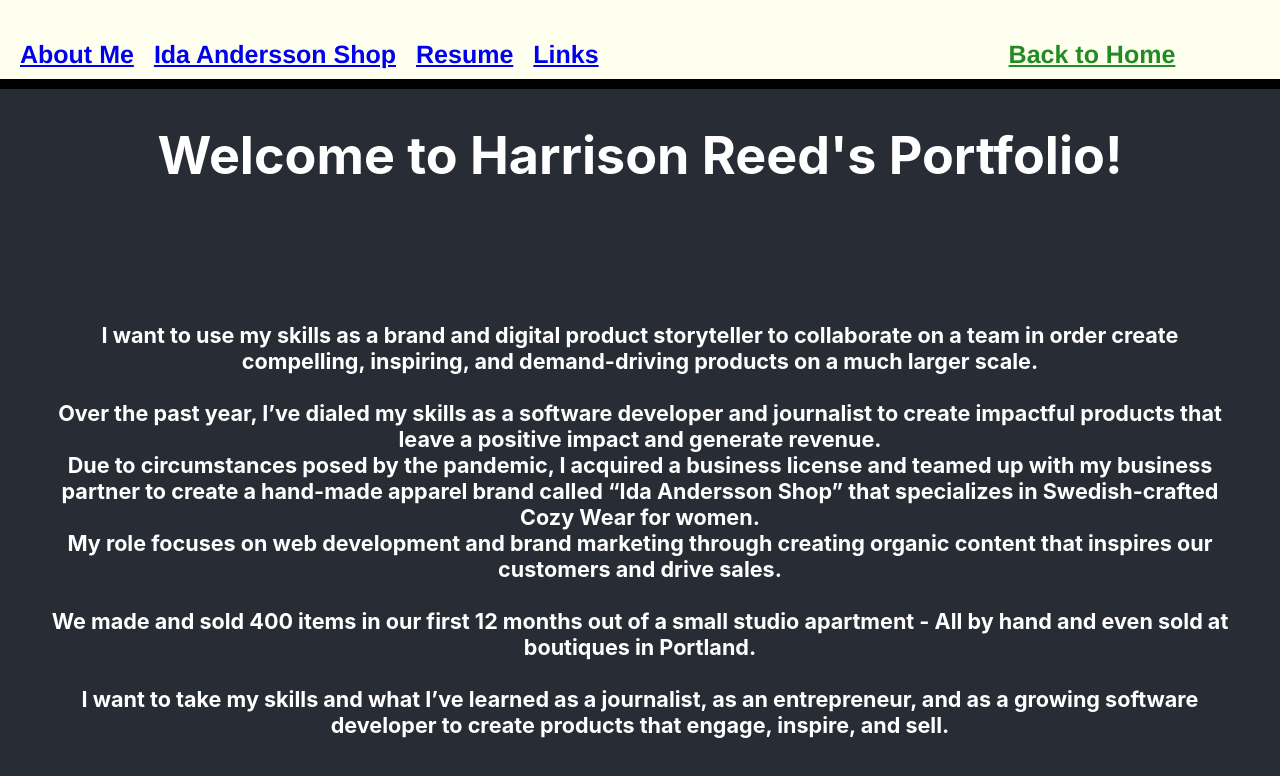
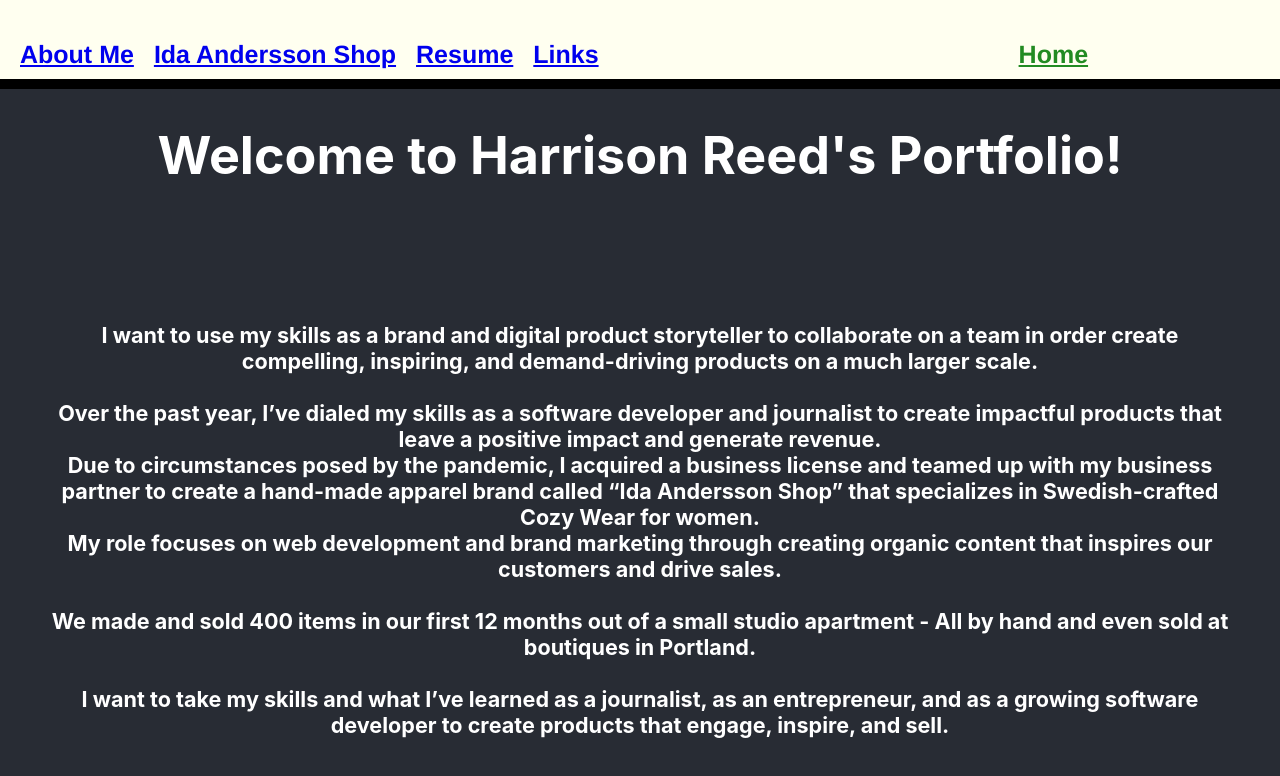
Before and after one commit to HGreedo/nuReactPortfolio, a React (Create React App) app: page / in a window 1280 px wide. Shown: the top 776 px of the page. Built offline with nearby package versions, Linux system fonts and the light colour scheme.

Commit message:
commit on 'main'

```diff
--- a/src/components/Nav.js
+++ b/src/components/Nav.js
@@ -9,7 +9,7 @@ const Nav = () => {
     <Link className="navbarData" to="/pages/IdaShop">Ida Andersson Shop</Link>
     <Link className="navbarData" to="/pages/Resume">Resume</Link>
     <Link className="navbarData" to="/pages/ThirdPtyLinks">Links</Link>
-    <Link className="navbarData" id="back-btn" to="/">Back to Home</Link>
+    <Link className="navbarData" id="back-btn" to="/">Home</Link>
       </nav>
     );
   };
--- a/src/components/nav.css
+++ b/src/components/nav.css
@@ -24,7 +24,7 @@
     #back-btn {
         justify-self: right;
         color: forestgreen;
-        padding-left: 400px;
+        margin-left: 400px;
     }
    #back-btn:hover {
        color: hotpink;
```
